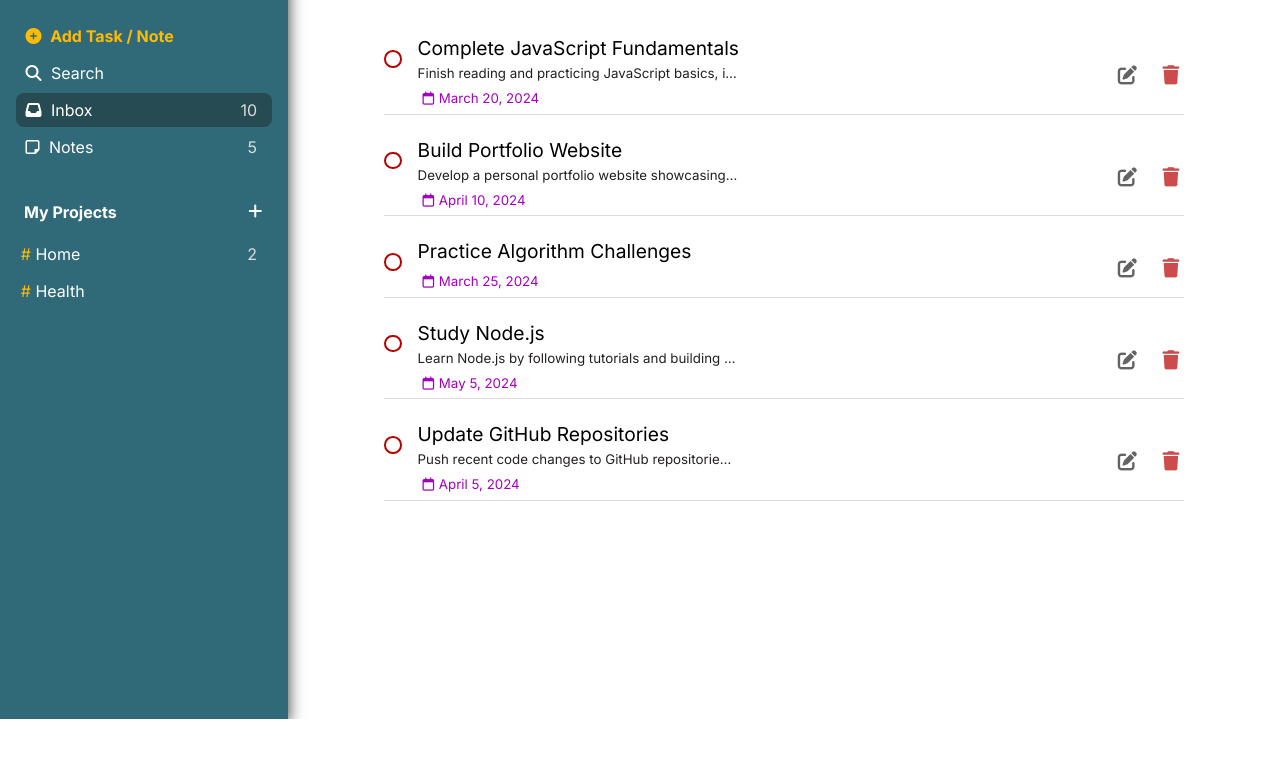
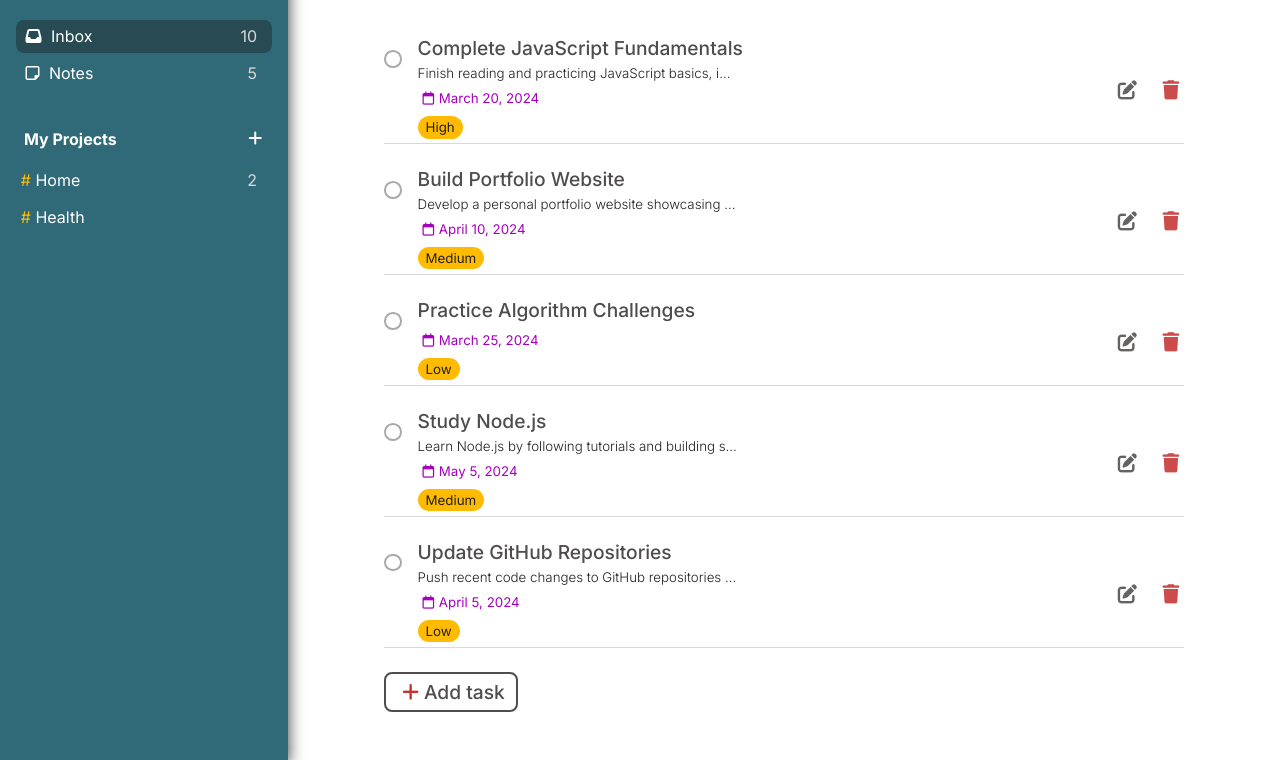
Before and after one commit to Oliver-Ard/todo-list, a website built with webpack: page src/index.html in a window 1280 px wide. Shown: the part 81-841 px from the top of the page. Before the commit the page ends 800 px from the top, so only its background shows below. Built offline with nearby package versions, Linux system fonts and the light colour scheme.

Commit message:
Create the form for a todo + refactoring
- separate the component class from the element class in different
modules, because over time they get very big and hard to navigate;
- change the position of the add task button into the main content of a
section;
- remove search button;

```diff
--- /dev/null
+++ b/src/components/Component.js
@@ -0,0 +1,144 @@
+import Element from "./Element.js";
+
+// Class for creating complex UI components
+class Component {
+	static createTodoItem(title, description, date, priorityStatus) {
+		// --List Item--
+		const listItem = document.createElement("li");
+		listItem.classList.add("todo-item");
+		listItem.dataset.element = "todo-item";
+
+		// --Checkbox--
+		const checkBox = document.createElement("input");
+		checkBox.classList.add("check-btn");
+		checkBox.setAttribute("type", "checkbox");
+		checkBox.dataset.button = "check";
+		listItem.append(checkBox);
+
+		// --Wrapper--
+		const wrapper = document.createElement("div");
+		wrapper.classList.add("wrapper");
+		// Todo Title
+		const todoTitle = document.createElement("label");
+		todoTitle.classList.add("todo-item-title");
+		todoTitle.textContent = title;
+		wrapper.append(todoTitle);
+		// Todo Description
+		const todoDescription = document.createElement("p");
+		todoDescription.classList.add("todo-item-description");
+		todoDescription.textContent = description;
+		wrapper.append(todoDescription);
+		// Todo Date
+		const todoDate = document.createElement("p");
+		todoDate.classList.add("todo-item-date");
+		todoDate.textContent = date;
+		const dateIcon = Element.createIcon("calendar", "regular");
+		todoDate.prepend(dateIcon);
+		wrapper.append(todoDate);
+		// Priority Status Tag
+		const priorityTag = document.createElement("span");
+		priorityTag.classList.add("todo-priority-tag");
+		priorityTag.textContent = priorityStatus;
+		wrapper.append(priorityTag);
+
+		listItem.append(wrapper);
+
+		// --Edit Todo Button--
+		const editBtn = Element.createButton("edit-todo");
+		const editIcon = Element.createIcon("pen-to-square");
+		editBtn.append(editIcon);
+		listItem.append(editBtn);
+
+		// --Edit Todo Button--
+		const deleteBtn = Element.createButton("delete-todo");
+		const deleteIcon = Element.createIcon("trash");
+		deleteBtn.append(deleteIcon);
+		listItem.append(deleteBtn);
+
+		return listItem;
+	}
+
+	static createAddBtn(btnType) {
+		const button = Element.createButton("add");
+		button.textContent = `Add ${btnType}`;
+		const plusIcon = Element.createIcon("plus");
+		button.prepend(plusIcon);
+
+		return button;
+	}
+
+	static createAddTaskModal() {
+		const addTaskModal = Element.createModal("add-task");
+		// --Close Modal Btn--
+		const closeBtn = Element.createButton("close-modal");
+		const closeIcon = Element.createIcon("xmark");
+		closeBtn.append(closeIcon);
+		addTaskModal.append(closeBtn);
+
+		// --Form--
+		const form = Element.createForm("add-task");
+		// Title Input
+		const titleInput = Element.createInput("text", "task-name");
+		titleInput.classList.add("title-input");
+		titleInput.setAttribute("placeholder", "Task name");
+		titleInput.setAttribute("maxlength", "50");
+		titleInput.setAttribute("required", "");
+		form.append(titleInput);
+		// Description Input
+		const descriptionInput = Element.createTextArea("task-description");
+		descriptionInput.classList.add("description-input");
+		descriptionInput.setAttribute("placeholder", "Description");
+		descriptionInput.setAttribute("maxlength", "500");
+		form.append(descriptionInput);
+		// Wrapper
+		const wrapper = document.createElement("div");
+		//Date Input
+		const dateInput = Element.createInput("date", "due-date");
+		wrapper.append(dateInput);
+		// Label for Priority Status
+		const labelPriorityStatus = Element.createLabel(
+			"Priority:",
+			"priority-status",
+			"priority-status-label"
+		);
+		wrapper.append(labelPriorityStatus);
+		// Select Priority Status
+		const selectPriorityStatus = document.createElement("select");
+		selectPriorityStatus.setAttribute("name", "priority-status");
+		selectPriorityStatus.setAttribute("id", "priority-status");
+		for (let i = 0; i < 3; i++) {
+			const optionEl = document.createElement("option");
+			switch (i) {
+				case 0: {
+					optionEl.setAttribute("value", "Low");
+					optionEl.setAttribute("selected", "");
+					optionEl.textContent = "Low";
+					break;
+				}
+				case 1: {
+					optionEl.setAttribute("value", "Medium");
+					optionEl.textContent = "Medium";
+					break;
+				}
+				case 2: {
+					optionEl.setAttribute("value", "High");
+					optionEl.textContent = "High";
+					break;
+				}
+			}
+			selectPriorityStatus.append(optionEl);
+		}
+
+		wrapper.append(selectPriorityStatus);
+		form.append(wrapper);
+		// Submit Button
+		const submitBtn = Element.createButton("submit");
+		submitBtn.textContent = "Add";
+		form.append(submitBtn);
+
+		addTaskModal.append(form);
+		return addTaskModal;
+	}
+}
+
+export default Component;
--- a/src/components/Display.js
+++ b/src/components/Display.js
@@ -1,9 +1,15 @@
-import { Element, Component } from "./Item.js";
+import Component from "./Component.js";
+import Element from "./Element.js";
 
+// Class for rendering sections
 class Display {
 	#content;
 	constructor() {
 		this.#content = document.querySelector("#content");
+	}
+
+	get content() {
+		return this.#content;
 	}
 
 	renderInbox() {
@@ -14,13 +20,17 @@ class Display {
 		const titleIcon = Element.createIcon("inbox");
 		title.prepend(titleIcon);
 		inbox.append(title);
-		const todosList = Element.createTodosList();
+		const todosList = Element.createList("todos");
 		inbox.append(todosList);
+		const addTaskBtn = Component.createAddBtn("task");
+		inbox.append(addTaskBtn);
+		const addTaskModal = Component.createAddTaskModal();
+		inbox.append(addTaskModal);
 		this.#content.append(inbox);
 	}
 
-	renderTodo(title, description, date) {
-		return Component.createTodoItem(title, description, date);
+	renderTodo(title, description, date, priorityStatus) {
+		return Component.createTodoItem(title, description, date, priorityStatus);
 	}
 }
 
--- /dev/null
+++ b/src/components/Element.js
@@ -0,0 +1,87 @@
+// Class for creating basic elements
+class Element {
+	static createSection(name) {
+		const sectionEl = document.createElement("section");
+		sectionEl.setAttribute("id", `${name}`);
+		sectionEl.classList.add("container");
+
+		return sectionEl;
+	}
+
+	static createSectionTitle(title) {
+		const h2 = document.createElement("h2");
+		h2.classList.add("section-title");
+		h2.textContent = ` ${title}`;
+
+		return h2;
+	}
+
+	static createIcon(icon, outline = "solid") {
+		const iconEl = document.createElement("i");
+		iconEl.classList.add(`fa-${outline}`, `fa-${icon}`);
+
+		return iconEl;
+	}
+
+	static createList(listName) {
+		const ul = document.createElement("ul");
+		ul.classList.add(`${listName}-list`);
+		ul.dataset.element = `${listName}-list`;
+
+		return ul;
+	}
+
+	static createButton(buttonName) {
+		const button = document.createElement("button");
+		button.classList.add(`${buttonName}-btn`);
+		button.dataset.button = buttonName;
+
+		return button;
+	}
+
+	static createModal(modalType) {
+		const modal = document.createElement("dialog");
+		modal.setAttribute("id", `${modalType}-modal`);
+		modal.classList.add("modal");
+
+		return modal;
+	}
+
+	static createForm(formType) {
+		const form = document.createElement("form");
+		form.classList.add("form-modal");
+		form.dataset.form = formType;
+		form.setAttribute("action", "#");
+		form.setAttribute("method", "POST");
+
+		return form;
+	}
+
+	static createInput(inputType, inputName) {
+		const input = document.createElement("input");
+		input.setAttribute("type", inputType);
+		input.setAttribute("id", inputName);
+		input.setAttribute("name", inputName);
+
+		return input;
+	}
+
+	static createLabel(name, forAttr, classAttr) {
+		const label = document.createElement("label");
+		label.classList.add(classAttr);
+		label.setAttribute("for", forAttr);
+		label.textContent = name;
+
+		return label;
+	}
+
+	static createTextArea(areaName) {
+		const textArea = document.createElement("textarea");
+		textArea.setAttribute("id", areaName);
+		textArea.setAttribute("name", areaName);
+
+		return textArea;
+	}
+}
+
+export default Element;
--- a/src/components/Item.js
+++ /dev/null
@@ -1,90 +0,0 @@
-class Element {
-	static createSection(name) {
-		const sectionEl = document.createElement("section");
-		sectionEl.setAttribute("id", `${name}`);
-		sectionEl.classList.add("container");
-
-		return sectionEl;
-	}
-
-	static createSectionTitle(title) {
-		const h2 = document.createElement("h2");
-		h2.classList.add("section-title");
-		h2.textContent = ` ${title}`;
-
-		return h2;
-	}
-
-	static createIcon(icon, outline = "solid") {
-		const iconEl = document.createElement("i");
-		iconEl.classList.add(`fa-${outline}`, `fa-${icon}`);
-
-		return iconEl;
-	}
-
-	static createTodosList() {
-		const ul = document.createElement("ul");
-		ul.classList.add("todos-list");
-		ul.dataset.element = "todos-list";
-
-		return ul;
-	}
-}
-
-class Component {
-	static createTodoItem(title, description, date) {
-		// --List Item--
-		const listItem = document.createElement("li");
-		listItem.classList.add("todo-item");
-		listItem.dataset.element = "todo-item";
-
-		// --Checkbox--
-		const checkBox = document.createElement("input");
-		checkBox.classList.add("check-btn");
-		checkBox.setAttribute("type", "checkbox");
-		checkBox.dataset.button = "check";
-		listItem.append(checkBox);
-
-		// --Wrapper--
-		const wrapper = document.createElement("div");
-		wrapper.classList.add("wrapper");
-		// Todo Title
-		const todoTitle = document.createElement("label");
-		todoTitle.classList.add("todo-item-title");
-		todoTitle.textContent = title;
-		wrapper.append(todoTitle);
-		// Todo Description
-		const todoDescription = document.createElement("p");
-		todoDescription.classList.add("todo-item-description");
-		todoDescription.textContent = description;
-		wrapper.append(todoDescription);
-		// Todo Date
-		const todoDate = document.createElement("p");
-		todoDate.classList.add("todo-item-date");
-		todoDate.textContent = date;
-		const dateIcon = Element.createIcon("calendar", "regular");
-		todoDate.prepend(dateIcon);
-		wrapper.append(todoDate);
-		listItem.append(wrapper);
-
-		// --Edit Todo Button--
-		const editBtn = document.createElement("button");
-		editBtn.classList.add("edit-todo-btn");
-		editBtn.dataset.button = "edit-todo";
-		const editIcon = Element.createIcon("pen-to-square");
-		editBtn.append(editIcon);
-		listItem.append(editBtn);
-
-		// --Edit Todo Button--
-		const deleteBtn = document.createElement("button");
-		deleteBtn.classList.add("delete-todo-btn");
-		deleteBtn.dataset.button = "delete-todo";
-		const deleteIcon = Element.createIcon("trash");
-		deleteBtn.append(deleteIcon);
-		listItem.append(deleteBtn);
-
-		return listItem;
-	}
-}
-
-export { Element, Component };
--- a/src/css/sidebar.css
+++ b/src/css/sidebar.css
@@ -30,24 +30,24 @@
 }
 
 /* --Sidebar Buttons-- */
-#sidebar button {
+#sidebar .sidebar-btn {
 	background: transparent;
 	color: var(--clr-light);
 	border-radius: var(--border-radius);
 	transition: box-shadow 0.2s ease;
 }
 
-#sidebar button:focus {
+#sidebar .sidebar-btn:focus {
 	outline: 0;
 	box-shadow: var(--button-box-shadow-light);
 }
 
-#sidebar button:not(.slider-btn, .add-project-btn) {
+#sidebar .sidebar-btn:not(.slider-btn, .add-project-btn) {
 	width: 100%;
 	text-align: left;
 }
 
-#sidebar button:hover:not(.slider-btn, .add-project-btn) {
+#sidebar .sidebar-btn:hover:not(.slider-btn, .add-project-btn) {
 	background: var(--clr-overlay-3);
 }
 
@@ -56,17 +56,20 @@
 	align-self: flex-start;
 }
 
-#sidebar .task-btn {
-	color: var(--clr-secondary);
-	font-weight: 700;
-}
-
-#sidebar .inbox-btn {
+#sidebar .inbox-btn,
+#sidebar .notes-btn {
 	position: relative;
 }
 
-#sidebar .notes-btn {
-	position: relative;
+/* Number of todos/notes for each section */
+#sidebar .project-btn::after,
+#sidebar .inbox-btn::after,
+#sidebar .notes-btn::after {
+	content: attr(data-content);
+	color: var(--clr-grey);
+
+	position: absolute;
+	right: 15px;
 }
 
 #sidebar .buttons-list {
@@ -74,7 +77,7 @@
 }
 
 /* Projects Buttons */
-#sidebar .wrapper-my-projects {
+#sidebar .my-projects-wrapper {
 	position: relative;
 	margin-bottom: 0.5rem;
 }
@@ -89,6 +92,12 @@
 	top: 4px;
 	right: 5px;
 	padding: 0;
+
+	transition: all 0.15s ease-in-out;
+}
+
+#sidebar .add-project-btn:hover {
+	transform: scale(1.5);
 }
 
 #sidebar .add-project-btn:focus {
@@ -105,17 +114,6 @@
 	color: var(--clr-secondary);
 }
 
-/* Number of todos/notes for each section */
-#sidebar .project-btn::after,
-#sidebar .inbox-btn::after,
-#sidebar .notes-btn::after {
-	content: attr(data-content);
-	color: var(--clr-grey);
-
-	position: absolute;
-	right: 15px;
-}
-
 /* JS CLASSES */
 
 #sidebar.active {
@@ -123,10 +121,10 @@
 }
 
 /* Selected button  */
-#sidebar button.active {
+#sidebar .sidebar-btn.active {
 	background: var(--clr-overlay-2);
 }
 
-#sidebar button.active:hover {
+#sidebar .sidebar-btn.active:hover {
 	background-color: var(--clr-overlay-2);
 }
--- a/src/css/todos.css
+++ b/src/css/todo.css
@@ -11,6 +11,7 @@
 .todo-item .todo-item-title {
 	cursor: pointer;
 	font-size: var(--font-size-500);
+	font-weight: 500;
 	margin-bottom: 0.3rem;
 	word-break: break-word;
 
@@ -33,12 +34,14 @@
 
 /* --Todo Description & Date-- */
 .todo-item .todo-item-description,
-.todo-item .todo-item-date {
+.todo-item .todo-item-date,
+.todo-item .todo-priority-tag {
 	font-size: var(--font-size-300);
 	margin-bottom: 0.3rem;
 }
 
 .todo-item .todo-item-description {
+	font-weight: 300;
 	width: 20rem;
 	white-space: nowrap;
 	overflow: hidden;
@@ -47,6 +50,14 @@
 
 .todo-item .todo-item-date {
 	color: var(--clr-purple);
+}
+
+.todo-item .todo-priority-tag {
+	display: inline-block;
+	background: var(--clr-secondary);
+	border-radius: var(--border-radius-3);
+	line-height: 1.1;
+	padding: 0.3em 0.6em;
 }
 
 /* --Buttons-- */
@@ -88,7 +99,7 @@
 .todo-item .check-btn {
 	appearance: none;
 	cursor: pointer;
-	color: var(--clr-red);
+	color: var(--clr-grey-2);
 	font: inherit;
 	margin-top: 0.8rem;
 	width: 1.1rem;
--- a/src/css/utility-classes.css
+++ b/src/css/utility-classes.css
@@ -1,13 +1,130 @@
+/* LAYOUT */
 .container {
 	width: min(85%, 50rem);
-	margin: 3rem auto 0;
+	margin: 3rem auto;
 }
 
 .wrapper {
 	flex: 1;
 }
 
+/* SECTIONS */
 .section-title {
 	font-size: var(--font-size-700);
 	margin-bottom: 2.5rem;
 }
+
+/* BUTTONS */
+.add-btn {
+	background: none;
+	color: var(--clr-dark);
+	font-size: var(--font-size-500);
+	font-weight: 500;
+	padding: 0.2em 0.6em;
+	border: 2px solid currentColor;
+	border-radius: var(--border-radius);
+	opacity: 0.8;
+
+	transition: all 0.15s ease-in-out;
+}
+
+.add-btn:hover {
+	transform: scale(1.1);
+}
+
+.add-btn:focus {
+	outline: 0;
+	box-shadow: var(--button-box-shadow-dark);
+}
+
+.add-btn i {
+	color: var(--clr-red);
+}
+
+.close-modal-btn {
+	display: block;
+	margin-left: auto;
+	font-size: var(--font-size-600);
+	background: none;
+	border-radius: var(--border-radius-2);
+	padding: 0;
+
+	transition: all 0.2s ease-in-out;
+}
+.close-modal-btn:hover {
+	transform: scale(1.3);
+}
+
+.close-modal-btn:focus {
+	outline: 0;
+}
+
+.submit-btn {
+	background: var(--clr-red);
+	color: var(--clr-light);
+	font-weight: 500;
+	margin-top: 1.5rem;
+	padding: 0.3em 1.5em;
+	border-radius: var(--border-radius);
+	align-self: start;
+	transition: all 0.15s ease-in-out;
+}
+
+.submit-btn:hover {
+	transform: scale(1.1);
+}
+
+.submit-btn:focus {
+	outline: none;
+	box-shadow: var(--button-box-shadow-dark);
+}
+
+/* MODAL */
+.modal {
+	width: min(80%, 40rem);
+	padding: 1rem;
+	border: none;
+	border-radius: var(--border-radius);
+
+	top: 30%;
+	left: 50%;
+	transform: translate(-50%, -50%);
+}
+
+.modal::backdrop {
+	background: var(--clr-overlay-2);
+}
+
+.modal:focus {
+	outline: none;
+}
+
+/* FORM */
+.form-modal {
+	display: flex;
+	flex-direction: column;
+}
+
+/* --Form Items-- */
+.title-input,
+.description-input {
+	color: var(--clr-dark);
+	padding: 0.3em 0.5em;
+	border: none;
+}
+
+.title-input {
+	font-weight: 600;
+	font-size: var(--font-size-500);
+}
+
+.description-input {
+	font-weight: 300;
+	margin-bottom: 0.5rem;
+	height: 10rem;
+}
+
+.title-input:focus,
+.description-input:focus {
+	outline: none;
+}
--- a/src/index.html
+++ b/src/index.html
@@ -19,7 +19,7 @@
 		<aside id="sidebar">
 			<nav class="navigation-btns">
 				<!-- Slider Button -->
-				<button data-button="slider" class="slider-btn">
+				<button data-button="slider" class="slider-btn sidebar-btn">
 					<i class="fa-solid fa-sliders"></i>
 				</button>
 				<div class="wrapper">
@@ -27,35 +27,32 @@
 					<!-- Sidebar Buttons -->
 					<ul class="buttons-list">
 						<li>
-							<button data-button="task" class="task-btn">
-								<i class="fa-solid fa-circle-plus"></i> Add Task / Note
-							</button>
-						</li>
-						<li>
-							<button data-button="search" class="search-btn">
-								<i class="fa-solid fa-magnifying-glass"></i> Search
+							<button
+								data-button="inbox"
+								data-content="10"
+								class="inbox-btn sidebar-btn active">
+								<i class="fa-solid fa-inbox"></i> Inbox
 							</button>
 						</li>
 						<li>
 							<button
-								data-button="inbox"
-								data-content="10"
-								class="inbox-btn active">
-								<i class="fa-solid fa-inbox"></i> Inbox
-							</button>
-						</li>
-						<li>
-							<button data-button="notes" data-content="5" class="notes-btn">
+								data-button="notes"
+								data-content="5"
+								class="notes-btn sidebar-btn">
 								<i class="fa-regular fa-note-sticky"></i> Notes
 							</button>
 						</li>
 					</ul>
 					<!-- Projects Buttons -->
-					<div class="wrapper-my-projects">
-						<button data-button="my-projects" class="my-projects-btn">
+					<div class="my-projects-wrapper">
+						<button
+							data-button="my-projects"
+							class="my-projects-btn sidebar-btn">
 							My Projects
 						</button>
-						<button data-button="add-project" class="add-project-btn">
+						<button
+							data-button="add-project"
+							class="add-project-btn sidebar-btn">
 							<i class="fa-solid fa-plus"></i>
 						</button>
 					</div>
@@ -65,12 +62,14 @@
 							<button
 								data-button="project"
 								data-content="2"
-								class="project-btn">
+								class="project-btn sidebar-btn">
 								Home
 							</button>
 						</li>
 						<li>
-							<button data-button="project" class="project-btn">Health</button>
+							<button data-button="project" class="project-btn sidebar-btn">
+								Health
+							</button>
 						</li>
 					</ul>
 				</div>
--- a/src/index.js
+++ b/src/index.js
@@ -20,13 +20,14 @@ class App {
 	}
 
 	#showSection(sectionName) {
+		// Select Section to show
 		switch (sectionName) {
 			case "inbox": {
 				this.#display.renderInbox();
+				break;
 			}
 		}
-		console.log(this.todos.list);
-
+		// Show Todo List
 		const todosListEl = document.querySelector("[data-element = 'todos-list']");
 		todosListEl.textContent = "";
 
@@ -34,10 +35,26 @@ class App {
 			const todoEl = this.#display.renderTodo(
 				todo.title,
 				todo.description,
-				todo.dueDate
+				todo.dueDate,
+				todo.priorityStatus
 			);
 
 			todosListEl.append(todoEl);
+		}
+	}
+
+	#toggleModal(modalName) {
+		switch (modalName) {
+			case "add-task": {
+				const addTaskModal = document.querySelector("#add-task-modal");
+				const titleInput = document.querySelector("#task-name");
+				if (!addTaskModal.open) {
+					addTaskModal.showModal();
+					titleInput.focus();
+				} else {
+					addTaskModal.close();
+				}
+			}
 		}
 	}
 
@@ -58,12 +75,34 @@ class App {
 		}
 	}
 
+	// --Main Content Buttons Handler--
+	#clickMainContentBtn(e) {
+		const target = e.target;
+		const targetParent = e.target.parentNode;
+
+		switch (target.dataset.button || targetParent.dataset.button) {
+			case "add": {
+				this.#toggleModal("add-task");
+				break;
+			}
+			case "close-modal": {
+				this.#toggleModal("add-task");
+				break;
+			}
+		}
+	}
+
 	#loadEventListeners() {
 		window.addEventListener("DOMContentLoaded", () => {
 			this.#showSection("inbox");
 		});
 
 		this.#sidebar.addEventListener("click", this.#clickSidebarBtn.bind(this));
+
+		this.#display.content.addEventListener(
+			"click",
+			this.#clickMainContentBtn.bind(this)
+		);
 	}
 }
 const app = new App();
--- a/src/main.css
+++ b/src/main.css
@@ -1,7 +1,7 @@
 @import "./css/reset.css";
 @import "./css/utility-classes.css";
 @import "./css/sidebar.css";
-@import "./css/todos.css";
+@import "./css/todo.css";
 
 /* VARIABLES */
 :root {
@@ -20,7 +20,8 @@
 	--clr-primary: #306a79;
 	--clr-secondary: #ffbb01;
 	--clr-dark: #242020;
-	--clr-grey: #d9dcdd;
+	--clr-grey: #d8d8d8;
+	--clr-grey-2: #a9a9a9;
 	--clr-light: #fff;
 	--clr-red: #b70000;
 	--clr-purple: #a500be;
@@ -36,6 +37,7 @@
 
 	--border-radius: 8px;
 	--border-radius-2: 50%;
+	--border-radius-3: 50px;
 }
 
 /* GENERAL STYLES */
@@ -47,6 +49,7 @@ html {
 
 body {
 	font-family: var(--ff-body);
+	color: var(--clr-dark);
 	display: flex;
 }
 
@@ -86,12 +89,37 @@ button {
 }
 
 button:active {
-	opacity: 0.85;
+	opacity: 0.8;
 }
 
 i {
 	font-size: inherit;
 	margin: 0 0.3rem;
+}
+
+input[type="date"],
+select {
+	padding: 0.2em 0.5em;
+	margin-right: 1rem;
+	border: 1px solid var(--clr-grey-2);
+	border-radius: var(--border-radius);
+}
+
+input[type="date"]:focus,
+select:focus {
+	outline: none;
+	box-shadow: var(--button-box-shadow-dark);
+}
+
+input[type="date"] {
+	display: block;
+	margin-bottom: 0.5rem;
+}
+
+label {
+	font-weight: 500;
+	margin-right: 0.5rem;
+	opacity: 0.8;
 }
 
 /* MEDIA QUERIES */
```
